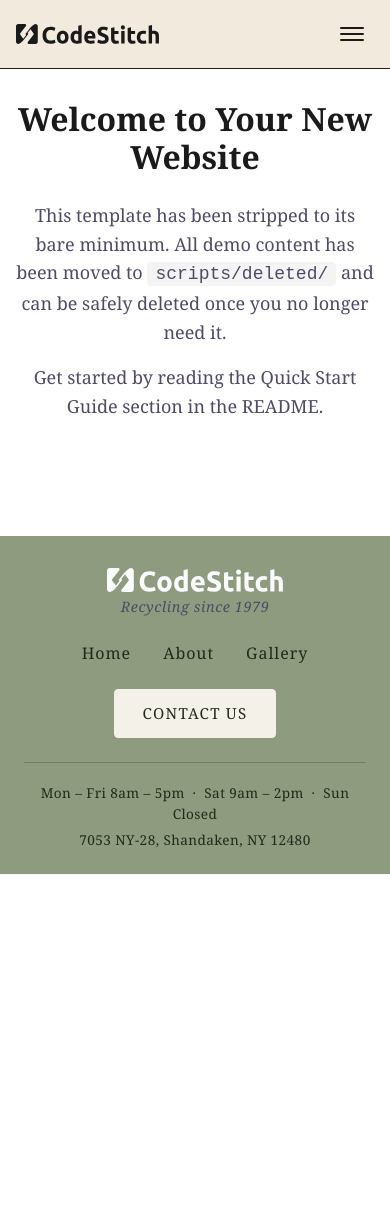
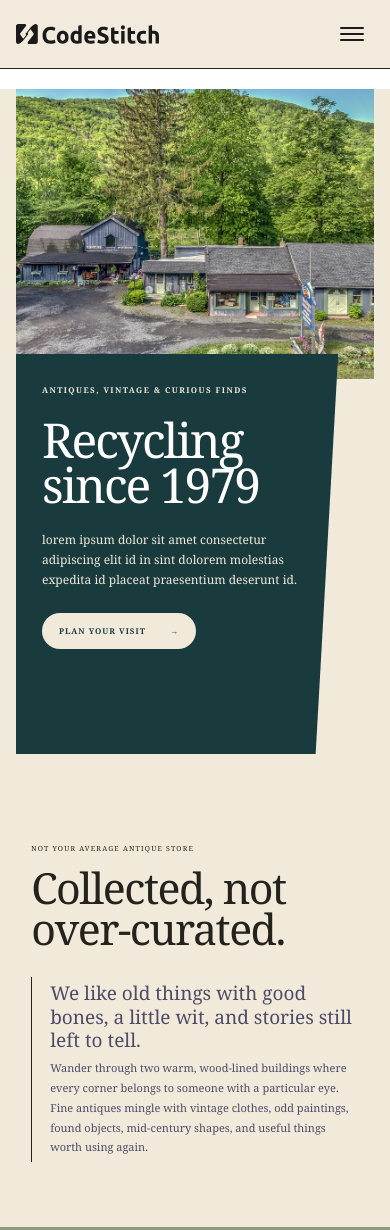
Before and after one commit to Lenagran18/The-Blue-Barn, an Eleventy site: page src/index.html in a window 390 px wide. Shown: the top 1230 px of the page. Before the commit the page ends 874 px from the top, so only its background shows below. Built offline with nearby package versions, Linux system fonts and the light colour scheme; Eleventy itself is replaced by a stand-in of ours; files that its build step writes are made by us from their sources; what @codestitchofficial/eleventy-plugin-sharp-images, glob would draw is missing.

Commit message:
Build hero

```diff
--- a/src/assets/less/critical.less
+++ b/src/assets/less/critical.less
@@ -1,49 +1,313 @@
-// ─────────────────────────────────────────────────────────────────────────────
-// CRITICAL PAGE STYLES
-// Above-the-fold and high-priority styles for the home page's landing section.
-// Put the first section of the home page in here, so it loads immediately.
-// The rest of the home page styles in local.css will be deferred and
-// ─────────────────────────────────────────────────────────────────────────────
 
-// Demo styles - Delete me!
-#welcome {
-    padding: 100px 16px;
+/* ==========================
+   HERO SECTION
+========================== */
 
-    .cs-container {
-        max-width: 1280px;
-        margin: 0 auto;
+.hero {
+    position: relative;
+    min-height: 760px;
+    padding: 24px 4%;
+    background: #f1eadb;
+    overflow: hidden;
+    box-sizing: border-box;
+    display: flex;
+    align-items: center;
+    margin-top: 89px;
+    margin-bottom: 0;
+}
+
+/* Taller image, contained within the hero */
+.hero__image {
+    position: absolute;
+    top: 30px;
+    bottom: 30px;
+    right: 0;
+    width: 76%;
+
+    background-image: url("/assets/images/BlueBarnDrone.jpg");
+    background-size: cover;
+    background-position: center;
+    background-repeat: no-repeat;
+    z-index: 1;
+}
+
+/* Larger green panel overlapping the image */
+.hero__content {
+    position: relative;
+    z-index: 2;
+
+    width: 500px;
+    max-width: 48%;
+    min-height: 400px;
+    padding: 70px 50px;
+
+    margin-left: 80px;
+    margin-top: 0;
+    margin-bottom: 0;
+
+    background: #193b3e;
+    color: #fffdf7;
+    box-sizing: border-box;
+
+    clip-path: polygon(
+        0 0,
+        100% 0,
+        93% 100%,
+        0 100%
+    );
+
+    flex-shrink: 0;
+}
+
+.hero__eyebrow {
+    display: block;
+    margin-bottom: 24px;
+    font-size: 8px;
+    line-height: 1.6;
+    letter-spacing: 1.4px;
+    font-weight: 600;
+    text-transform: uppercase;
+    color: #f1eadb;
+}
+
+.hero__content h1 {
+    font-size: clamp(54px, 5.2vw, 76px);
+    line-height: 0.91;
+    letter-spacing: -3px;
+    margin: 0 0 22px;
+    font-weight: 400;
+    color: #fff;
+}
+
+.hero__content p {
+    max-width: 330px;
+    margin: 0 0 24px;
+    font-size: 11px;
+    line-height: 1.65;
+    color: #f1eadb;
+    font-weight: 100;
+}
+
+.hero__button {
+    display: inline-flex;
+    align-items: center;
+    justify-content: space-between;
+    gap: 24px;
+    padding: 12px 17px;
+    min-width: 125px;
+    border-radius: 50px;
+    background: #f1eadb;
+    color: #193b3e;
+    font-size: 8px;
+    font-weight: 600;
+    letter-spacing: 1px;
+    text-decoration: none !important;
+    text-transform: uppercase;
+    transition: background 0.25s ease, color 0.25s ease;
+}
+
+.hero__button:hover {
+    background: #fff;
+    color: #193b3e;
+}
+
+/* ==========================
+   TABLET
+========================== */
+
+@media (max-width: 900px) {
+    .hero {
+        min-height: 620px;
+        padding: 24px 3%;
     }
 
-    .cs-content {
-        max-width: 800px;
-        margin: 0 auto;
-        text-align: center;
+    .hero__image {
+        width: 78%;
+        height: 88%;
+        top: 6%;
     }
 
-    h1 {
-        margin-bottom: 24px;
-        font-size: clamp(2rem, 5vw, 3rem);
+    .hero__content {
+        max-width: 53%;
+        padding: 35px 5%;
     }
 
-    p {
-        margin-bottom: 16px;
-        font-size: 1.125rem;
-        line-height: 1.6;
+    .hero__content h1 {
+        font-size: clamp(44px, 6vw, 62px);
+        letter-spacing: -2px;
+    }
+}
+
+/* ==========================
+   MOBILE
+========================== */
+
+@media (max-width: 600px) {
+    .hero {
+        min-height: auto;
+        padding: 20px 16px 35px;
+        display: flex;
+        flex-direction: column;
+        align-items: stretch;
+        overflow: hidden;
     }
 
-    code {
-        padding: 2px 8px;
-        background: #f4f4f4;
-        border-radius: 4px;
-        font-family: monospace;
+    .hero__image {
+        position: relative;
+        top: auto;
+        right: auto;
+        width: 100%;
+        height: 300px;
+        flex-shrink: 0;
+        background-position: center;
     }
 
-    a {
-        color: var(--primary);
-        text-decoration: underline;
+    .hero__content {
+        width: 90%;
+        max-width: none;
+        margin: -55px 0 0;
+        padding: 30px 26px;
+        align-self: flex-start;
+    }
 
-        &:hover {
-            opacity: 0.8;
-        }
+    .hero__content h1 {
+        font-size: clamp(48px, 12vw, 66px);
+        line-height: 0.95;
+        letter-spacing: -2px;
+    }
+
+    .hero__content p {
+        font-size: 12px;
+    }
+
+    .hero__eyebrow {
+        margin-bottom: 20px;
+    }
+
+    .hero::after {
+        top: 180px;
+        height: 180px;
+        width: 8%;
     }
 }
+
+/* ==========================
+   EDITORIAL INTRO BELOW HERO
+========================== */
+
+.hero-intro {
+    position: relative;
+    display: grid;
+    grid-template-columns: 1fr 0.65fr;
+    align-items: center;
+    gap: 8%;
+    width: 100%;
+    padding: 90px 7% 100px;
+    box-sizing: border-box;
+    background: #f1eadb;
+    color: #24221d;
+}
+
+.hero-intro__heading {
+    align-self: start;
+    padding-left: 10%;
+}
+
+.hero-intro__eyebrow {
+    display: block;
+    margin-left: 50px;
+    margin-bottom: 8px;
+    font-size: 7px;
+    line-height: 1.5;
+    letter-spacing: 1.2px;
+    text-transform: uppercase;
+}
+
+.hero-intro__heading h2 {
+    margin: 0;
+    font-family: Georgia, "Times New Roman", serif;
+    font-size: clamp(42px, 4vw, 62px);
+    line-height: 0.96;
+    font-weight: 400;
+    letter-spacing: -2.5px;
+    color: #24221d;
+}
+
+.hero-intro__description {
+    border-left: 1px solid #24221d;
+    padding: 22px 0 4px 22px;
+    max-width: 420px;
+    justify-self: end;
+    margin-top: 65px;
+}
+
+.hero-intro__lead {
+    margin: 0 0 5px;
+    font-family: Georgia, "Times New Roman", serif;
+    font-size: clamp(17px, 1.25vw, 21px);
+    line-height: 1.25;
+    font-weight: 400;
+}
+
+.hero-intro__text {
+    margin: 0;
+    font-size: 9px;
+    line-height: 1.8;
+    font-weight: 400;
+}
+
+/* Tablet */
+@media (max-width: 900px) {
+    .hero-intro {
+        grid-template-columns: 1fr 0.8fr;
+        gap: 5%;
+        padding: 70px 5%;
+    }
+
+    .hero-intro__heading {
+        padding-left: 0;
+    }
+
+    .hero-intro__heading h2 {
+        font-size: clamp(38px, 5vw, 52px);
+    }
+
+    .hero-intro__description {
+        margin-top: 35px;
+    }
+}
+
+/* Mobile */
+@media (max-width: 600px) {
+    .hero-intro {
+        grid-template-columns: 1fr;
+        gap: 28px;
+        padding: 55px 8% 65px;
+    }
+
+    .hero-intro__eyebrow {
+        margin-left: 0;
+        margin-bottom: 12px;
+    }
+
+    .hero-intro__heading h2 {
+        font-size: clamp(42px, 11vw, 56px);
+        letter-spacing: -1.5px;
+    }
+
+    .hero-intro__description {
+        justify-self: stretch;
+        max-width: none;
+        margin-top: 0;
+        padding: 5px 0 5px 18px;
+    }
+
+    .hero-intro__lead {
+        font-size: 19px;
+    }
+
+    .hero-intro__text {
+        font-size: 11px;
+        line-height: 1.8;
+    }
+}
--- a/src/index.html
+++ b/src/index.html
@@ -28,21 +28,52 @@ tags: "sitemap" # content/content.json will make sure that all pages in content/
 {% endblock %}
 
 {% block body %}
-    <section id="welcome">
-        <div class="cs-container">
-            <div class="cs-content">
-                <h1>Welcome to Your New Website</h1>
-                <p>
-                    This template has been stripped to its bare minimum. All demo content
-                    has been moved to <code>scripts/deleted/</code> and can be safely deleted
-                    once you no longer need it.
-                </p>
-                <p>
-                    Get started by reading the
-                    Quick Start Guide
-                    section in the README.
-                </p>
-            </div>
-        </div>
-    </section>
+<section id="welcome" class="hero">
+    <div class="hero__image"></div>
+
+    <div class="hero__content">
+        <span class="hero__eyebrow">
+            ANTIQUES, VINTAGE &amp; CURIOUS FINDS
+        </span>
+
+        <h1>Recycling <br>since 1979</h1>
+
+        <p>
+           lorem ipsum dolor sit amet consectetur
+           adipiscing elit id in sint dolorem molestias
+           expedita id placeat praesentium deserunt id.
+        </p>
+
+        <a href="/visit/" class="hero__button">
+            <span>Plan your visit</span>
+            <span aria-hidden="true">→</span>
+        </a>
+    </div>
+</section>
+
+<section class="hero-intro">
+    <div class="hero-intro__heading">
+        <span class="hero-intro__eyebrow">
+            NOT YOUR AVERAGE ANTIQUE STORE
+        </span>
+
+        <h2>Collected, not<br>over-curated.</h2>
+    </div>
+
+    <div class="hero-intro__description">
+        <p class="hero-intro__lead">
+            We like old things with good bones, a little wit,
+            and stories still left to tell.
+        </p>
+
+        <p class="hero-intro__text">
+            Wander through two warm, wood-lined buildings where every
+            corner belongs to someone with a particular eye. Fine
+            antiques mingle with vintage clothes, odd paintings,
+            found objects, mid-century shapes, and useful things
+            worth using again.
+        </p>
+    </div>
+</section>
+
 {% endblock %}
```
Also changed, not shown: src/assets/images/BlueBarnDrone.jpg (added).
